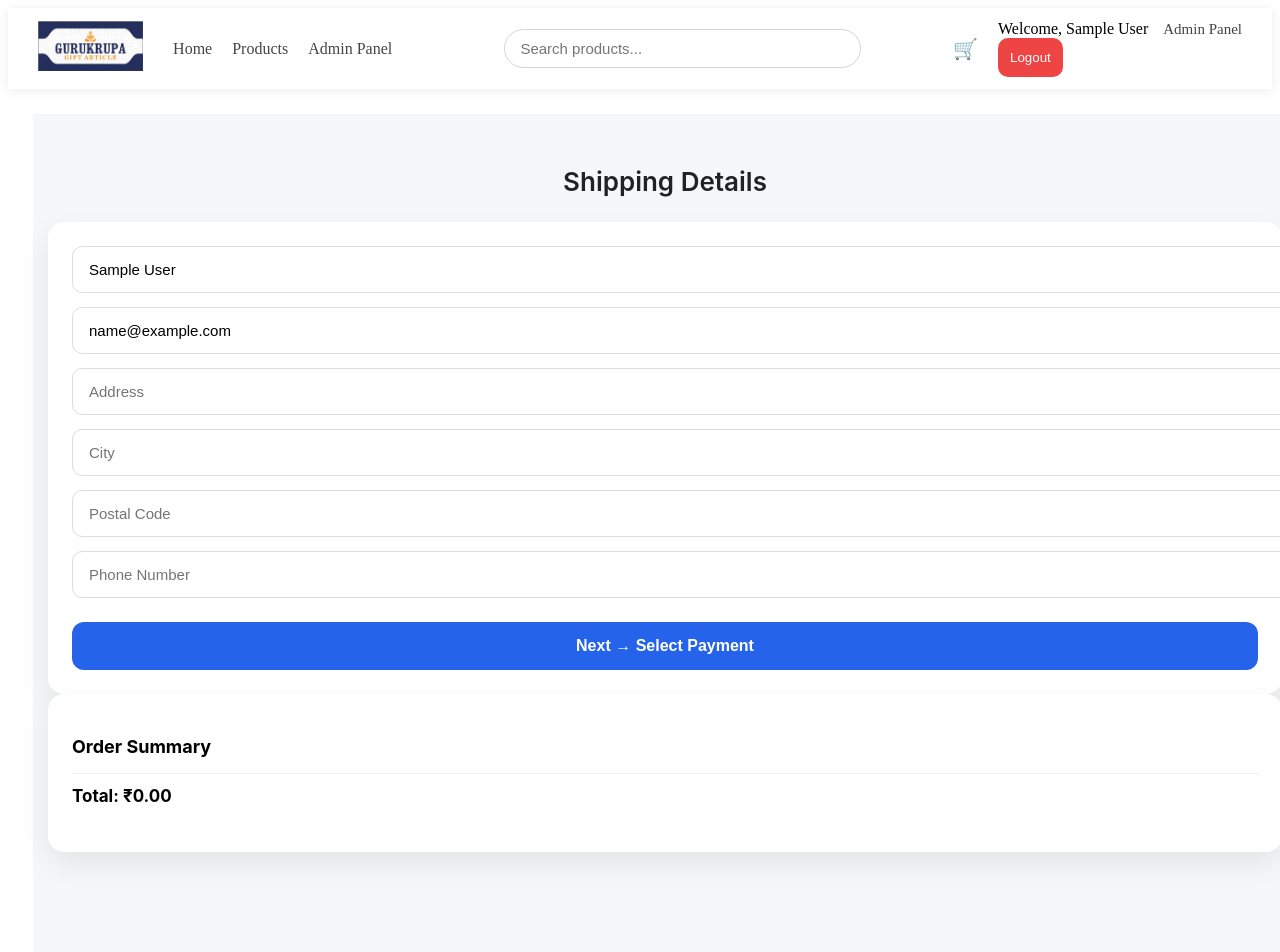
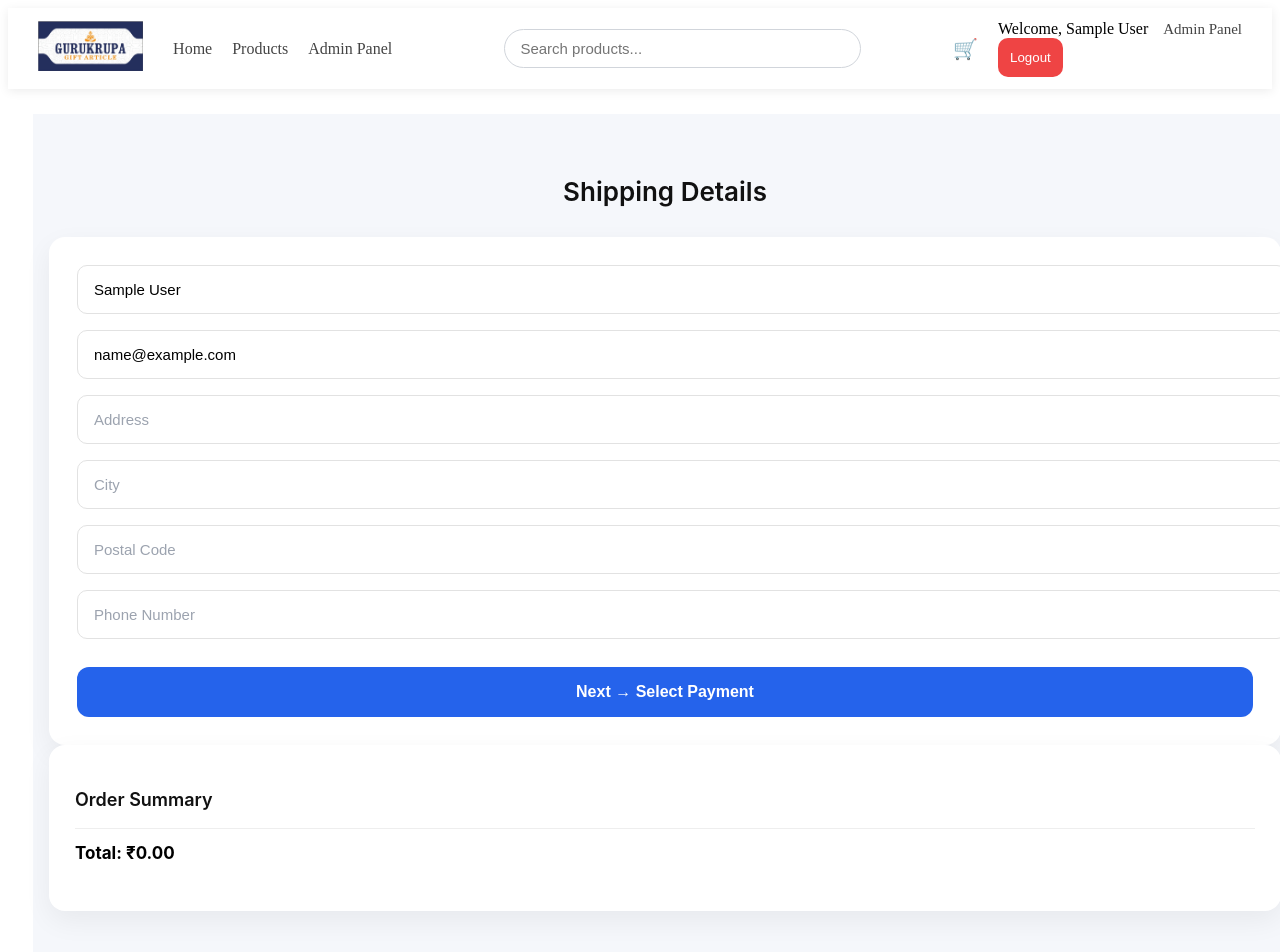
Before and after one commit to nikhilanakhiya25/Gurukrupa-Site, a React (Vite) app in the folder frontend/: page /checkout in a window 1280 px wide. Shown: the top 952 px of the page. Built offline with nearby package versions, Linux system fonts and the light colour scheme; sample sign-in values are in the browser's storage.

Commit message:
update checkout css file

```diff
--- a/frontend/src/components/Cart/Checkouts.css
+++ b/frontend/src/components/Cart/Checkouts.css
@@ -1,102 +1,128 @@
-/* Page */
+/* ======================
+   PAGE WRAPPER
+====================== */
 .checkout-page {
     min-height: 100vh;
     background: #f5f7fb;
-  padding: 30px 15px;
+    padding: 40px 16px;
     font-family: "Inter", sans-serif;
 }
 
 .checkout-page h2 {
     text-align: center;
-  margin-bottom: 25px;
+    margin-bottom: 30px;
     font-size: 26px;
     font-weight: 600;
+    color: #111;
 }
 
-/* Layout */
+/* ======================
+   MAIN LAYOUT
+====================== */
 .checkout-layout {
-  max-width: 1100px;
+    max-width: 1200px;
     margin: auto;
     display: flex;
     flex-direction: column;
-  gap: 20px;
+    gap: 24px;
 }
 
-/* Form Card */
+/* ======================
+   FORM CARD
+====================== */
 .checkout-form {
-  background: #fff;
-  padding: 24px;
+    background: #ffffff;
+    padding: 28px;
     border-radius: 16px;
-  box-shadow: 0 12px 30px rgba(0, 0, 0, 0.08);
+    box-shadow: 0 10px 28px rgba(0, 0, 0, 0.06);
 }
 
 .checkout-form form {
     display: flex;
     flex-direction: column;
-  gap: 14px;
+    gap: 16px;
 }
 
 .checkout-form input {
     width: 100%;
-  padding: 14px 16px;
+    padding: 15px 16px;
     font-size: 15px;
     border-radius: 10px;
-  border: 1px solid #ddd;
+    border: 1px solid #e2e2e2;
+    transition: border-color 0.2s, box-shadow 0.2s;
+}
+
+.checkout-form input::placeholder {
+    color: #9ca3af;
 }
 
 .checkout-form input:focus {
     outline: none;
     border-color: #2563eb;
+    box-shadow: 0 0 0 3px rgba(37, 99, 235, 0.15);
 }
 
-/* Button */
+/* ======================
+   BUTTON
+====================== */
 .place-order-btn {
-  margin-top: 10px;
-  padding: 15px;
+    margin-top: 12px;
+    padding: 16px;
     border-radius: 12px;
     border: none;
     background: #2563eb;
-  color: #fff;
+    color: #ffffff;
     font-size: 16px;
     font-weight: 600;
     cursor: pointer;
-  transition: 0.3s;
+    transition: transform 0.15s ease, box-shadow 0.15s ease, background 0.2s;
 }
 
 .place-order-btn:hover {
     background: #1e4ed8;
+    transform: translateY(-1px);
+    box-shadow: 0 6px 16px rgba(37, 99, 235, 0.4);
 }
 
-/* Order Summary */
+/* ======================
+   ORDER SUMMARY
+====================== */
 .checkout-summary {
-  background: #fff;
-  padding: 24px;
+    background: #ffffff;
+    padding: 26px;
     border-radius: 16px;
-  box-shadow: 0 12px 30px rgba(0, 0, 0, 0.08);
+    box-shadow: 0 10px 28px rgba(0, 0, 0, 0.06);
 }
 
 .checkout-summary h3 {
-  margin-bottom: 16px;
+    margin-bottom: 18px;
     font-size: 18px;
+    font-weight: 600;
+    color: #111;
 }
 
 .checkout-item {
     display: flex;
     justify-content: space-between;
+    align-items: center;
     font-size: 14px;
-  margin-bottom: 10px;
+    margin-bottom: 12px;
     color: #444;
 }
 
 .checkout-summary h4 {
-  margin-top: 15px;
+    margin-top: 18px;
     font-size: 17px;
     font-weight: 700;
     border-top: 1px solid #eee;
-  padding-top: 12px;
+    padding-top: 14px;
+    display: flex;
+    justify-content: space-between;
 }
 
-/* Desktop Responsive */
+/* ======================
+   DESKTOP RESPONSIVE
+====================== */
 @media (min-width: 768px) {
     .checkout-layout {
         flex-direction: row;
@@ -110,6 +136,7 @@
     .checkout-summary {
         flex: 1;
         position: sticky;
-    top: 20px;
+        top: 90px;
+        /* keeps it below navbar */
     }
 }
```
Lines whose indentation alone changed are shown as unchanged.
